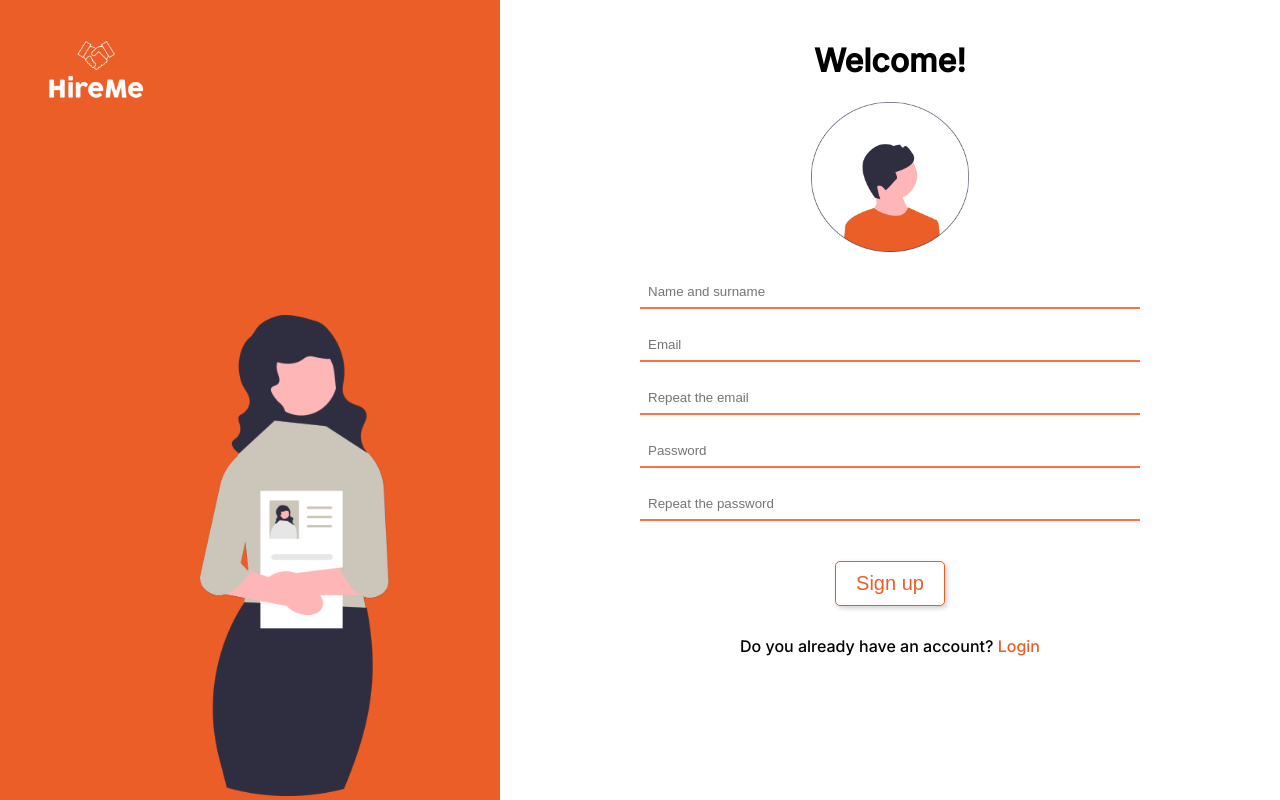
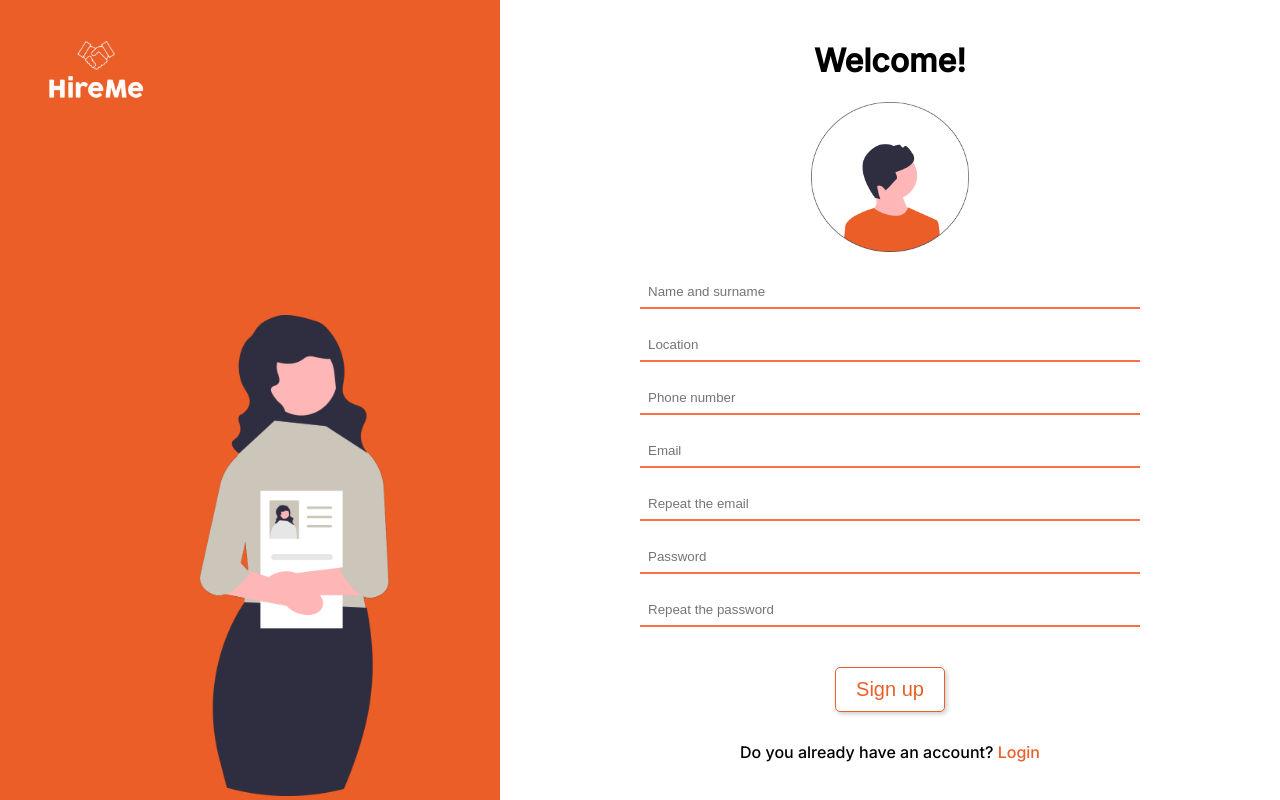
Before and after one commit to PedroRodriguezHernandez/HireMe, an Angular app: page /register in a window 1280 px wide. Built offline with nearby package versions, Linux system fonts and the light colour scheme.

Commit message:
Sign up bien, falta comprobar posibles bugs si se intenta registrar con una cuenta ya registrada

```diff
--- a/src/app/register-page/register-page.component.html
+++ b/src/app/register-page/register-page.component.html
@@ -22,6 +22,22 @@
           placeholder="Name and surname"
           type="text"
           [control]="loginForm.controls.name"
+        ></app-text-input>
+      </div>
+
+      <div class="text-input">
+        <app-text-input
+          placeholder="Location"
+          type="text"
+          [control]="loginForm.controls.location"
+        ></app-text-input>
+      </div>
+
+      <div class="text-input">
+        <app-text-input
+          placeholder="Phone number"
+          type="text"
+          [control]="loginForm.controls.phone"
         ></app-text-input>
       </div>
 
--- a/src/app/register-page/register-page.component.ts
+++ b/src/app/register-page/register-page.component.ts
@@ -37,7 +37,9 @@ export class RegisterPageComponent {
       email: new FormControl('', [Validators.required, Validators.email]),
       repeatEmail: new FormControl('', [Validators.required, Validators.email]),
       password: new FormControl('', [Validators.required, Validators.minLength(6)]),
-      repeatPassword: new FormControl('', [Validators.required, Validators.minLength(6)])
+      repeatPassword: new FormControl('', [Validators.required, Validators.minLength(6)]),
+      location: new FormControl('', [Validators.required]),
+      phone: new FormControl('', [Validators.required])
     },
     {
       validators: [
@@ -56,11 +58,13 @@ export class RegisterPageComponent {
     if (this.loginForm.valid) {
       const credentials = {
         name: this.loginForm.value.name ?? '',
+        phone: this.loginForm.value.phone ?? '',
+        location: this.loginForm.value.location ?? '',
         email: this.loginForm.value.email ?? '',
         password: this.loginForm.value.password ?? ''
       }
 
-      this.supabaseService.signUp(credentials.name, credentials.email, credentials.password).then(r => {
+      this.supabaseService.signUp(credentials.name, credentials.phone, credentials.location, credentials.email, credentials.password).then(r => {
           alert(r)
           this.router.navigate(['/login'])
         }
--- a/src/services/supabase.service.ts
+++ b/src/services/supabase.service.ts
@@ -13,7 +13,7 @@ export class SupabaseService {
     this.supabase = createClient(environment.supabaseUrl, environment.supabaseKey);
   }
 
-  async signUp(name: string, email: string, password: string): Promise<any> {
+  async signUp(name: string, phone: string, location: string, email: string, password: string): Promise<any> {
     const { data, error } = await this.supabase.auth.signUp(
       {
         email: email,
@@ -37,8 +37,8 @@ export class SupabaseService {
           name: name,
           email: email,
           photo: '',
-          location: '',
-          phone: '',
+          location: location,
+          phone: phone,
           favorites: [],
           my_posts: [],
         },
```
